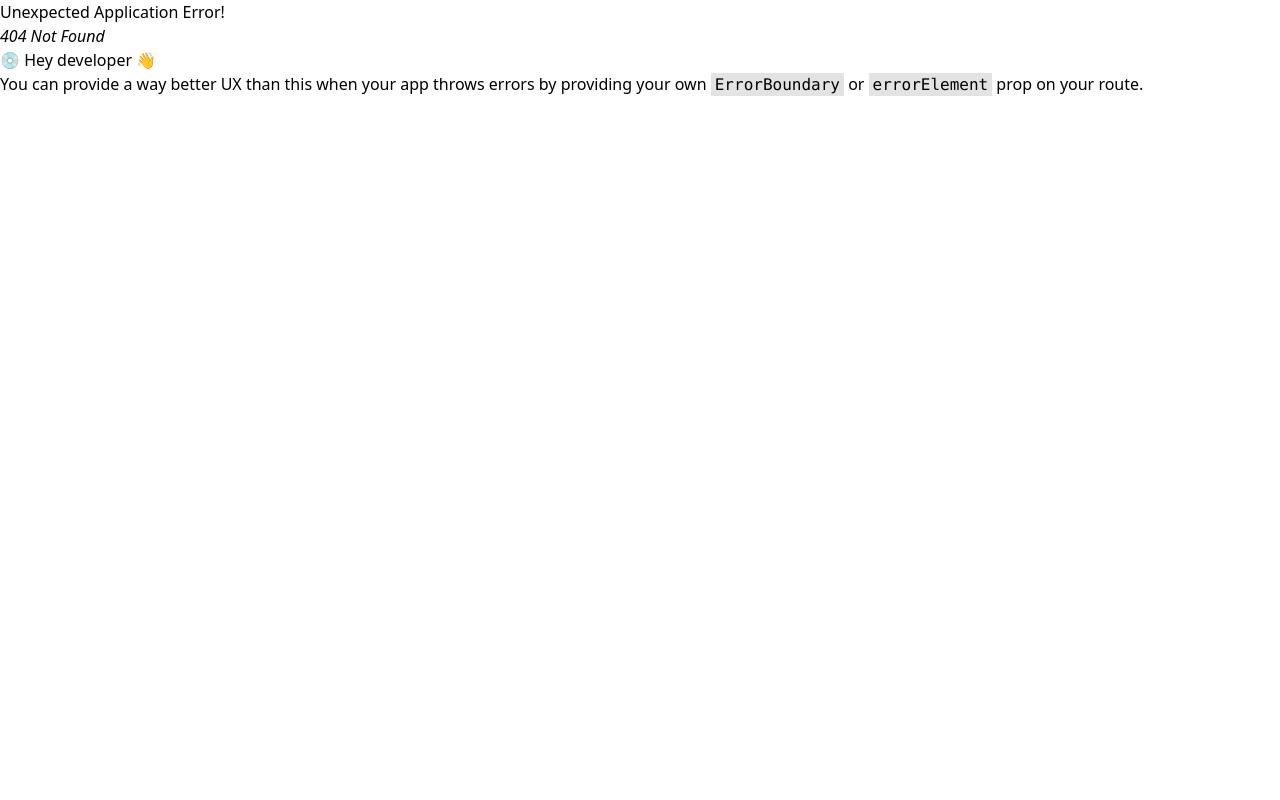
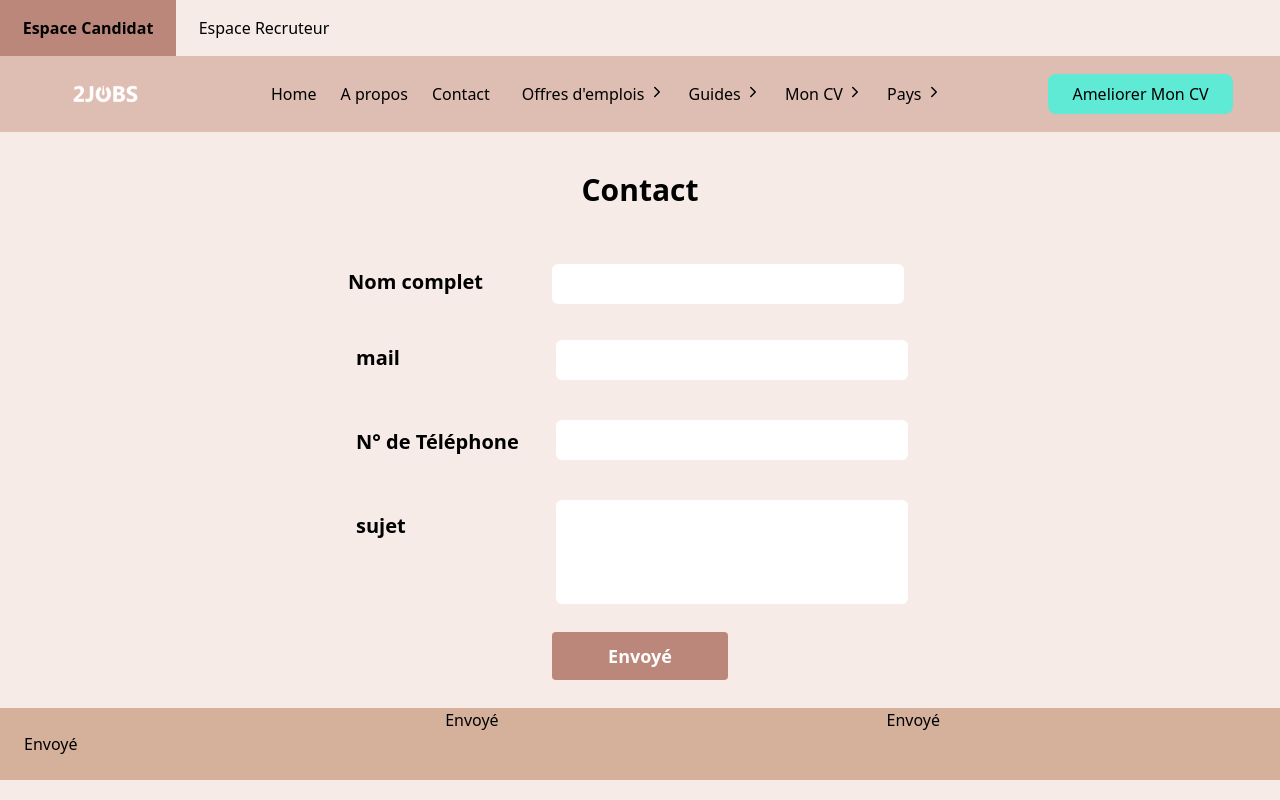
Before and after one commit to theoutsider1/jobs, a React (Vite) app in the folder frontend/: page /ContacezNous in a window 1280 px wide. Before the commit this address had no page. Shown: the top 800 px of the page. Built offline with nearby package versions, Linux system fonts and the light colour scheme.

Commit message:
Contact Page

```diff
--- a/frontend/src/Routes/Router.tsx
+++ b/frontend/src/Routes/Router.tsx
@@ -6,6 +6,7 @@ import LastProfiles from "../components/Last Profiles/LastProfiles";
 import OffersList from "../components/Offers/OffersList";
 import JobDescription from "../components/OfferDetails/JobDescription";
 import { HeroSectionRecruteur } from "../components/Recruteur/LandingPage/HeroSection2";
+import { ContactezNous } from "../components/ContactPage/ContactezNous";
 
 const Router = createBrowserRouter([
     {
@@ -33,6 +34,10 @@ const Router = createBrowserRouter([
                 path: "/EspaceRecruteur",
                 element:<HeroSectionRecruteur/>,
             },
+            {
+                path: "/ContacezNous",
+                element:<ContactezNous/>,
+            },
         ]
 
     }
--- a/frontend/src/components/ContactPage/ContactezNous.tsx
+++ b/frontend/src/components/ContactPage/ContactezNous.tsx
@@ -2,6 +2,55 @@
 export const ContactezNous = ()=> {
 
     return (
-        <div></div>
+        <div className="w-full flex flex-col justify-center items-center bg-third ">
+            <h2 className="p-10 text-3xl font-semibold"> Contact </h2>
+            <form id="contactForm">
+                <div className="w-full flex flex-rows-3">
+                    <div className="w-1/3">
+                        <div className="flex flex-col">
+                        <label htmlFor="nomComplet" className="w-44 m-5 text-xl font-semibold">
+                            Nom complet
+                        </label>
+                        <label htmlFor="mail" className="w-44 m-7 text-xl font-semibold">
+                            mail
+                        </label>
+                        <label htmlFor="phone" className="w-44 m-7 text-xl font-semibold">
+                             N° de Téléphone
+                        </label>
+                        <label htmlFor="sujet" className="w-44 m-7 text-xl font-semibold">
+                            sujet
+                        </label>
+                        </div>
+
+                    </div>
+                    <div className="w-2/3">
+                        <div className="flex flex-col">
+                                <input type="text" id="nomComplet" className=" w-44 px-44 py-2 m-4 rounded-md" />
+                                <input type="text" id="mail"  className="w-44 px-44 py-2 m-5 rounded-md"/>
+                                <input type="text" id="phone"  className="w-44 px-44 py-2 m-5 rounded-md"/>
+                                <input type="text" id="sujet"  className="w-44 px-44 py-10 m-5 rounded-md"/>
+                        </div>
+
+               </div>
+
+
+                </div>
+
+
+
+            </form>
+            <button className="bg-darkk hover:bg-secondary text-white font-bold text-lg py-2 px-14 rounded h-12 m-2">
+                Envoyé
+            </button>
+
+            <div className="w-full m-5 bg-secondary flex flex-col-3 space-x-12">
+                <div className="w-1/3 p-6">
+                Envoyé
+                </div>
+                <div className="w-1/3">Envoyé</div>
+                <div className="w-1/3">Envoyé</div>
+            </div>
+
+        </div>
     )
 }
--- a/frontend/src/components/Navbar/Navbar.tsx
+++ b/frontend/src/components/Navbar/Navbar.tsx
@@ -53,7 +53,7 @@ const Navbar = () => {
             <Link to="/offers" className=" /*py-7*/ px-3 inline-block">
               A propos
             </Link>
-            <Link to="/JobDescription" className=" /*py-7*/ px-3 inline-block">
+            <Link to="/ContacezNous" className=" /*py-7*/ px-3 inline-block">
             Contact
             </Link>
           </li>
@@ -78,7 +78,7 @@ const Navbar = () => {
             <Link to="/offers" className=" /*py-7*/ px-3 py-3 block">
               A propos
             </Link>
-            <Link to="/" className=" /*py-7*/ px-3 py-3 block">
+            <Link to="/ContacezNous" className=" /*py-7*/ px-3 py-3 block">
               Contact
             </Link>
           </li>
```
